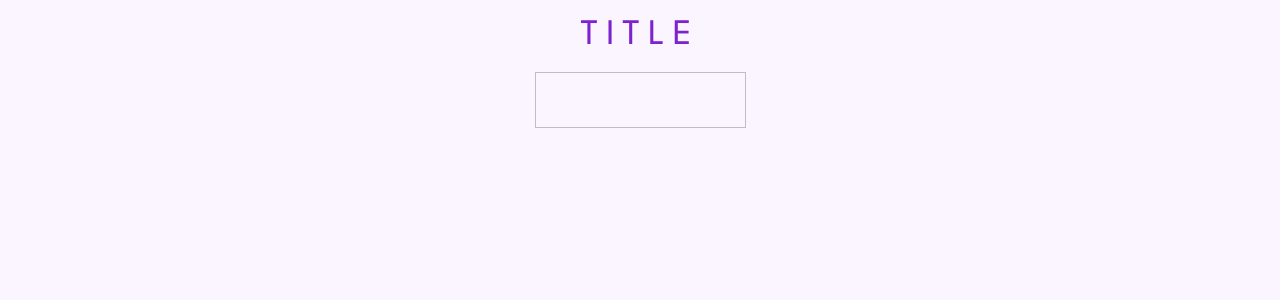
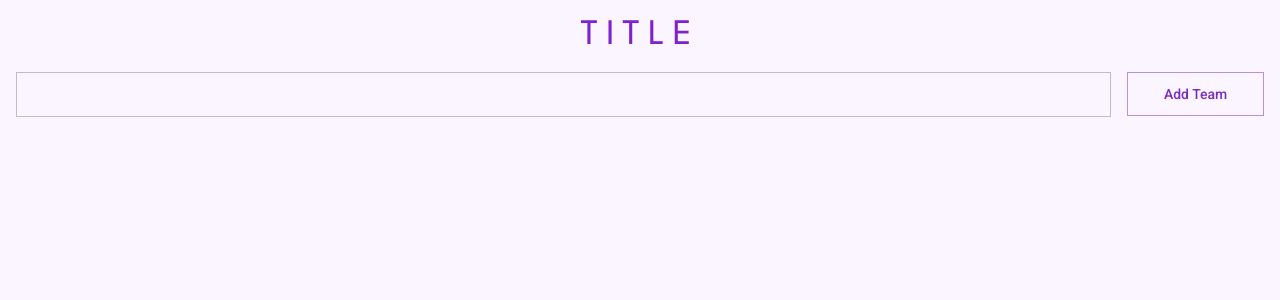
Before and after one commit to ahadsts9901/cricket-tournament-management-system, a React (Vite) app: page / in a window 1280 px wide. Shown: the top 300 px of the page. Built offline with nearby package versions, Linux system fonts and the light colour scheme.

Commit message:
add team

```diff
--- a/index.html
+++ b/index.html
@@ -3,7 +3,7 @@
 
 <head>
   <meta charset="UTF-8" />
-  <!-- <link rel="icon" type="image/svg+xml" href="/vite.svg" /> -->
+  <link rel="icon" type="image/svg+xml" href="/vite.svg" />
   <meta name="viewport" content="width=device-width, initial-scale=1.0" />
   <script src="https://cdn.tailwindcss.com"></script>
   <title>Local Storage</title>
--- a/package.json
+++ b/package.json
@@ -25,10 +25,12 @@
     "@types/react": "^18.3.12",
     "@types/react-dom": "^18.3.1",
     "@vitejs/plugin-react": "^4.3.4",
+    "autoprefixer": "^10.4.20",
     "eslint": "^9.15.0",
     "eslint-plugin-react-hooks": "^5.0.0",
     "eslint-plugin-react-refresh": "^0.4.14",
     "globals": "^15.12.0",
+    "postcss": "^8.4.49",
     "tailwindcss": "^3.4.17",
     "typescript": "~5.6.2",
     "typescript-eslint": "^8.15.0",
--- a/src/App.css
+++ b/src/App.css
@@ -17,14 +17,15 @@ body,
 
 ::-moz-selection {
   color: #fdecff;
-  background-color: #1f112f;
+  background-color: #7a2cbe;
 }
 
 ::selection {
   color: #fdecff;
-  background-color: #1f112f;
+  background-color: #7a2cbe;
 }
 
 .MuiOutlinedInput-root {
   border-radius: 0 !important;
+  height: 45px !important;
 }/*# sourceMappingURL=App.css.map */
--- a/src/App.scss
+++ b/src/App.scss
@@ -26,9 +26,10 @@ body,
 
 ::selection {
   color: $whitePurpleText;
-  background-color: $darkPurpleText;
+  background-color: $main;
 }
 
 .MuiOutlinedInput-root {
   border-radius: 0 !important;
+  height: 45px !important;
 }
--- a/src/App.tsx
+++ b/src/App.tsx
@@ -1,24 +1,51 @@
 import "./App.css"
-import { useState } from "react";
-import { TbBuildingBridge2 } from "react-icons/tb";
-import { themeData } from "./utils/mui-theme";
-import { TextField } from "@mui/material";
+import { FormEvent, useEffect, useState } from "react";
+import { Button, TextField } from "@mui/material";
+import { Team } from "./types";
 
-export const Form = () => {
+export const Form = ({ teams, set_teams }: any) => {
+    const [team, set_team] = useState("")
+
+    const addTeam = (e: FormEvent) => {
+        e.preventDefault()
+        if (!team) return
+        const newTeam: Team = { teamName: team, id: teams.length + 1 }
+        set_teams((prev: Team[]) => [newTeam, ...prev])
+        set_team("")
+    }
+
     return (
-        <div>
-            <TextField />
-        </div>
+        <form className="w-full flex gap-4" onSubmit={addTeam}>
+            <TextField
+                fullWidth
+                onChange={(e: any) => set_team(e.target.value)}
+                value={team}
+            />
+            <Button className="w-[150px]" color="primary" variant="outlined">Add Team</Button>
+        </form>
     )
 }
 
 const App = () => {
     const [state, set_state] = useState({})
+    const [teams, set_teams] = useState<Team[]>([])
+
+    useEffect(() => {
+        set_state({
+            ...state,
+            teams: teams
+        })
+    }, [teams])
+
+    console.log("state", state)
 
     return (
         <div className="w-screen h-screen flex flex-col justify-start items-center gap-4 p-4 bg-purple-50">
             <h2 className="text-4xl text-purple-700 font uppercase tracking-[8px]">Title</h2>
-            <Form />
+            <Form
+                set_teams={set_teams}
+                teams={teams}
+            />
         </div>
     )
 }
--- /dev/null
+++ b/src/types.ts
@@ -0,0 +1,4 @@
+export interface Team {
+    teamName: string,
+    id: number,
+}
--- a/src/utils/mui-theme.ts
+++ b/src/utils/mui-theme.ts
@@ -61,7 +61,8 @@ export const themeData: any = {
                 root: {
                     textTransform: 'none',
                     borderRadius: '0px',
-                    padding: "10px 20px"
+                    padding: "10px 20px",
+                    height: "44px"
                 },
                 containedSecondary: {
                     border: "1px solid #7a2cbe",
--- a/tailwind.config.js
+++ b/tailwind.config.js
@@ -1,10 +1,6 @@
 /** @type {import('tailwindcss').Config} */
 export default {
-  content: [
-    "./index.html",
-    "./src/**/*.{tsx}",
-    "./src/*.{tsx}",
-  ],
+  content: ["./src/**/*.tsx", "./src/*.tsx", "./src/**/**/*.tsx"],
   theme: {
     extend: {},
   },
```
Also changed, not shown: 2 other files (tests, documents, lock files or other folders).
